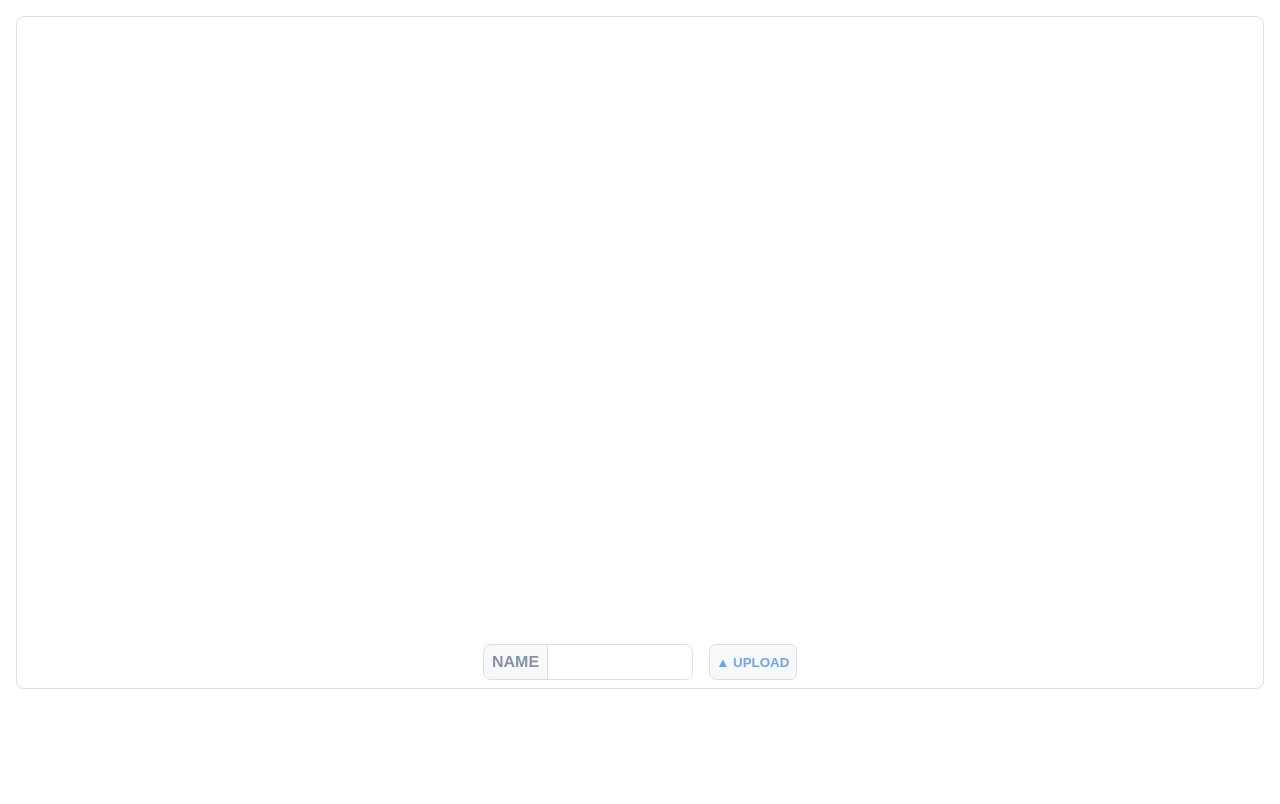
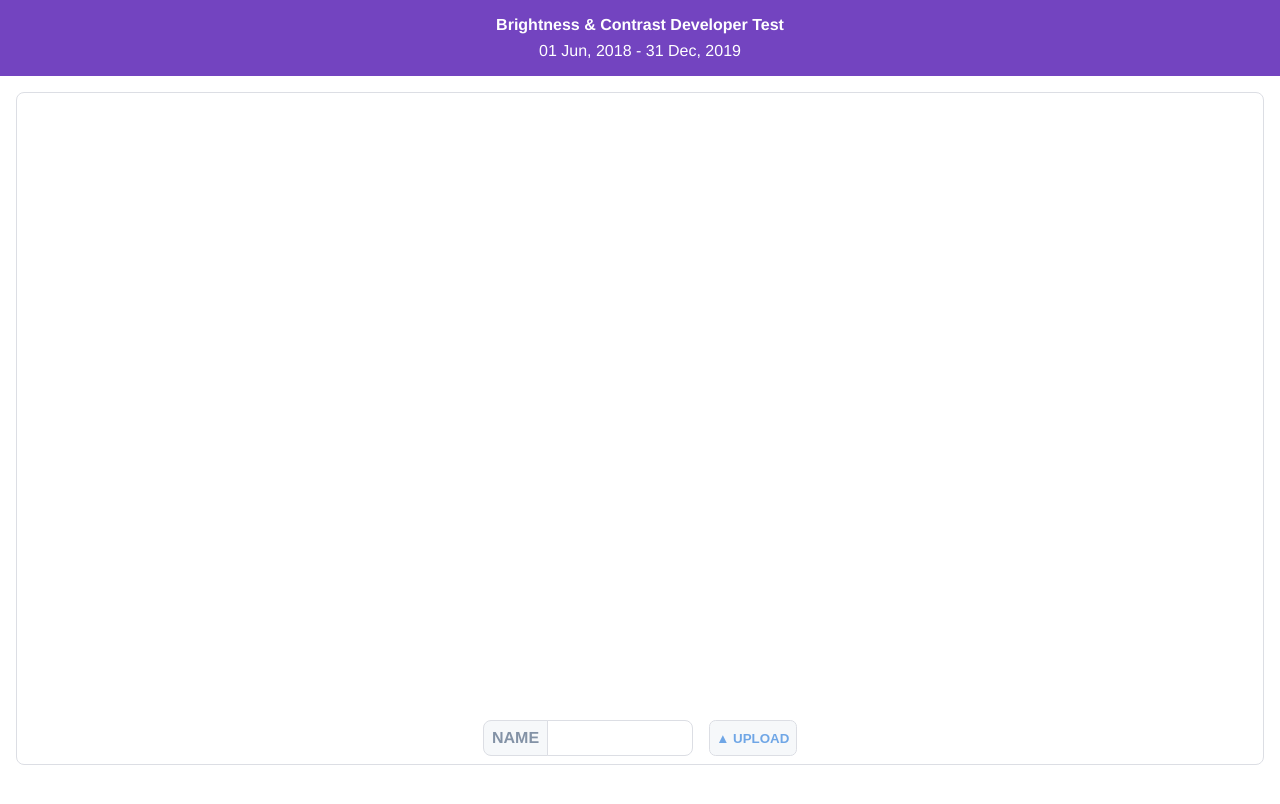
Before and after one commit to edanshin/basic-image-editor, a Vue app: page / in a window 1280 px wide. Shown: the top 804 px of the page. Built offline with nearby package versions, Linux system fonts and the light colour scheme.

Commit message:
Updated Header.vue

```diff
--- a/src/components/Header.vue
+++ b/src/components/Header.vue
@@ -1,6 +1,7 @@
 <template>
-  <div>
-
+  <div class="header">
+    <b class="title">Brightness & Contrast Developer Test</b>
+    <p class="subtitle">01 Jun, 2018 - 31 Dec, 2019</p>
   </div>
 </template>
 
@@ -15,5 +16,21 @@ export default {
 </script>
 
 <style scoped lang="scss">
+.header {
+    background-color: #7344C0;
+    padding-top: 1em;
+    padding-bottom: 1em;
+}
 
+.title, .subtitle {
+    color: white;
+}
+
+.title {
+
+}
+
+.subtitle {
+  margin-top: 0.5em;
+}
 </style>
```
